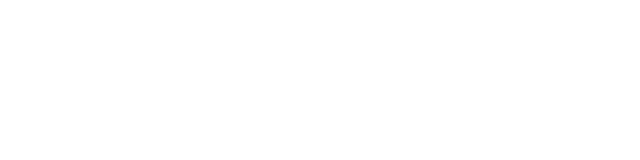
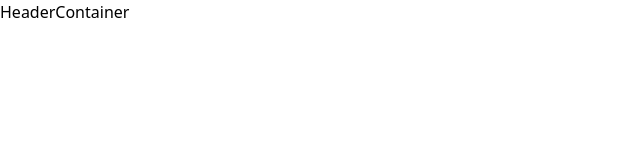
Before and after one commit to amine-omari/Taxpal-clone, a Next.js app: page / in a window 1280 px wide. Shown: the top 160 px of the page, without its empty margins (0-640 px from the left). Built offline with nearby package versions, Linux system fonts and the light colour scheme.

Commit message:
import HeaderContainer component to indexjs

```diff
--- a/pages/index.js
+++ b/pages/index.js
@@ -1,5 +1,9 @@
-
+import HeaderContainer from "@/components/HeaderContainer";
 
 export default function Home() {
-  return <div></div>;
+  return (
+    <div>
+      <HeaderContainer />
+    </div>
+  );
 }
```
